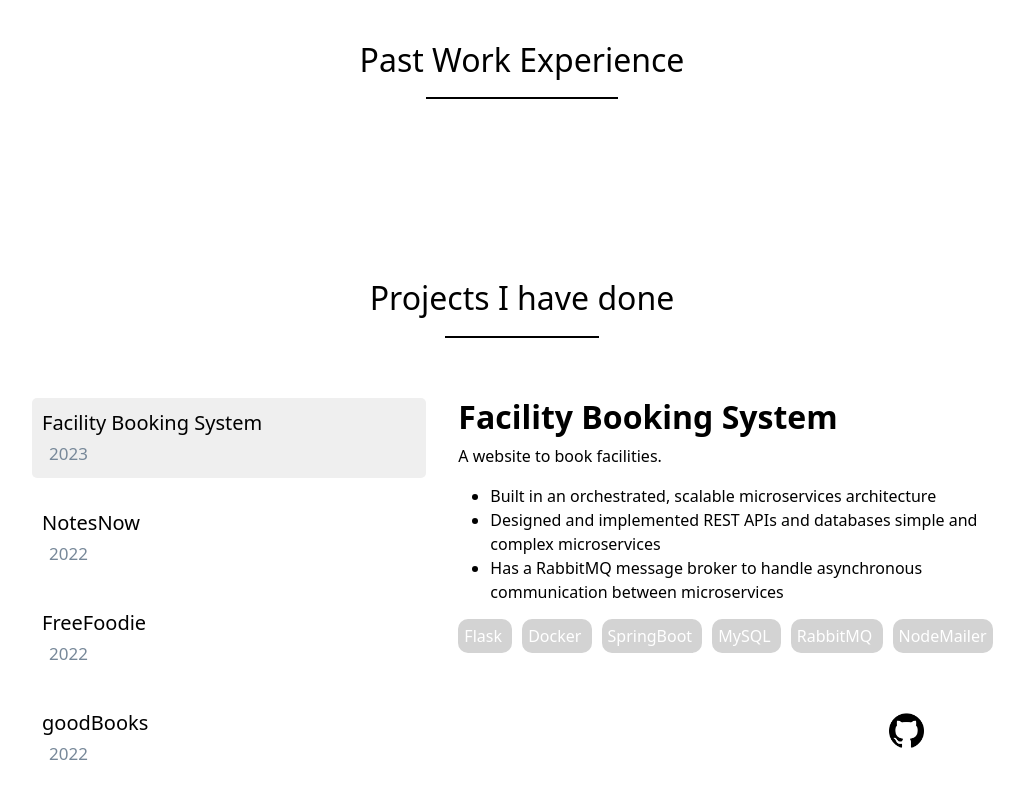
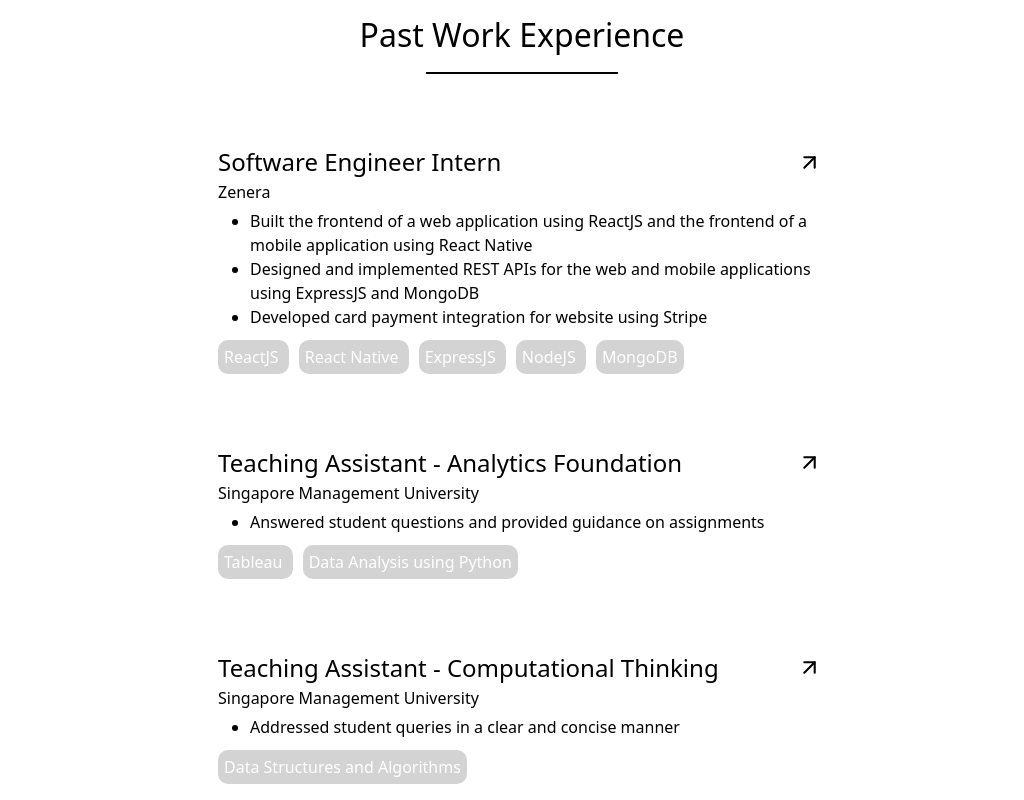
Before and after one commit to aletheaaa/aletheaaa.github.io, a React (Vite) app: page / in a window 1280 px wide. Shown: the part 920-1720 px from the top of the page, without its empty margins (118-1142 px from the left). Built offline with nearby package versions, Linux system fonts and the light colour scheme.

Commit message:
added description for work experience

```diff
--- a/package.json
+++ b/package.json
@@ -17,6 +17,7 @@
     "framer-motion": "^10.12.10",
     "react": "^18.2.0",
     "react-dom": "^18.2.0",
+    "react-icons": "^5.2.1",
     "react-intersection-observer": "^9.4.3",
     "react-redux": "^9.1.2",
     "redux": "^5.0.1",
--- a/src/App.css
+++ b/src/App.css
@@ -36,3 +36,8 @@
   -webkit-background-clip: text;
   background-clip: text;
 }
+
+.workExperienceItem:hover {
+  cursor: pointer;
+  background-color: whitesmoke;
+}
--- a/src/components/WorkExperience.tsx
+++ b/src/components/WorkExperience.tsx
@@ -4,6 +4,7 @@ import { useAnimation, motion } from "framer-motion";
 import styled from "styled-components";
 import { useSelector } from "react-redux";
 import { Theme } from "../types/theme";
+import WorkExperienceItem from "./WorkExperienceItem";
 
 const ProjectListItem = styled.div`
   display: flex;
@@ -25,12 +26,11 @@ const WorkExperience = () => {
     <div
       id="experience"
       style={{
-        padding: "75px 0",
+        padding: "50px 0",
         backgroundColor: theme === "light" ? "white" : "black",
       }}
     >
-      <motion.h2
-        initial="hidden"
+      <h2
         style={{
           textAlign: "center",
           padding: "20px 0",
@@ -38,7 +38,7 @@ const WorkExperience = () => {
         }}
       >
         Past Work Experience
-      </motion.h2>
+      </h2>
       <div
         style={{
           border: theme == "light" ? "1px black solid" : "1px white solid",
@@ -48,6 +48,9 @@ const WorkExperience = () => {
           top: "-10px",
         }}
       ></div>
+      <WorkExperienceItem id="zenera" />
+      <WorkExperienceItem id="smuAF" />
+      <WorkExperienceItem id="smuCT" />
     </div>
   );
 };
--- /dev/null
+++ b/src/components/WorkExperienceItem.tsx
@@ -0,0 +1,113 @@
+import React, { useRef, useEffect } from "react";
+import { useSelector } from "react-redux";
+import github from "../assets/github.png";
+import { Theme } from "../types/theme";
+import { FiArrowUpRight } from "react-icons/fi";
+
+interface WorkExperienceItemProps {
+  id: string;
+}
+
+const workExperienceDesc = {
+  zenera: {
+    name: "Zenera",
+    role: "Software Engineer Intern",
+    points: [
+      "Built the frontend of a web application using ReactJS and the frontend of a mobile application using React Native",
+      "Designed and implemented REST APIs for the web and mobile applications using ExpressJS and MongoDB",
+      "Developed card payment integration for website using Stripe",
+    ],
+    techStack: ["ReactJS", "React Native", "ExpressJS", "NodeJS", "MongoDB"],
+    link: "https://www.zenera.sg/",
+  },
+  smuCT: {
+    name: "Singapore Management University",
+    role: "Teaching Assistant - Computational Thinking",
+    points: ["Addressed student queries in a clear and concise manner"],
+    techStack: ["Data Structures and Algorithms"],
+    link: "https://www.smu.edu.sg/",
+  },
+  smuAF: {
+    name: "Singapore Management University",
+    role: "Teaching Assistant - Analytics Foundation",
+    points: ["Answered student questions and provided guidance on assignments"],
+    techStack: ["Tableau", "Data Analysis using Python"],
+    link: "https://www.smu.edu.sg/",
+  },
+};
+
+function WorkExperienceItem({ id }: WorkExperienceItemProps) {
+  type ObjectKey = keyof typeof workExperienceDesc;
+  const idVar = id as ObjectKey;
+  const divRef = useRef<HTMLDivElement>(null);
+
+  const theme = useSelector((state: Theme) => {
+    return state.theme.theme;
+  });
+
+  useEffect(() => {
+    if (divRef.current) {
+      divRef.current.style.cursor = "pointer";
+      divRef.current.onmouseover = () => {
+        if (divRef.current)
+          divRef.current.style.backgroundColor =
+            theme === "light" ? "whitesmoke" : "#262626";
+      };
+      divRef.current.onmouseleave = () => {
+        if (divRef.current) divRef.current.style.backgroundColor = ""; // Reset to original color
+      };
+    }
+  }, [theme]);
+
+  const handleClick = (link: string | URL | undefined) => {
+    window.open(link, "_blank");
+  };
+
+  return (
+    <div
+      className="mx-auto col-6 my-5 workExperienceItem p-3 rounded"
+      style={{
+        color: theme === "light" ? "black" : "white",
+      }}
+      key={idVar}
+      ref={divRef}
+      onClick={() => handleClick(workExperienceDesc[idVar]["link"])}
+    >
+      <div className="row">
+        <h4 className="col-11">{workExperienceDesc[idVar]["role"]}</h4>
+        <div className="col-1 ">
+          <FiArrowUpRight size="25px" />
+        </div>
+      </div>
+      <span style={{ position: "relative", top: "-5px" }}>
+        {workExperienceDesc[idVar]["name"]}
+      </span>
+      <ul>
+        {workExperienceDesc[idVar]["points"].map((tech) => (
+          <li>{tech}</li>
+        ))}
+      </ul>
+      <span
+        style={{
+          color: "white",
+        }}
+      >
+        {workExperienceDesc[idVar]["techStack"].map((tech) => (
+          <span
+            style={{
+              padding: "6px",
+              backgroundColor: theme == "light" ? "lightgray" : "gray",
+              borderRadius: "10px",
+              marginRight: "10px",
+            }}
+            id={tech}
+          >
+            {tech}{" "}
+          </span>
+        ))}
+      </span>
+    </div>
+  );
+}
+
+export default WorkExperienceItem;
```
Also changed, not shown: 1 other file (tests, documents, lock files or other folders).
